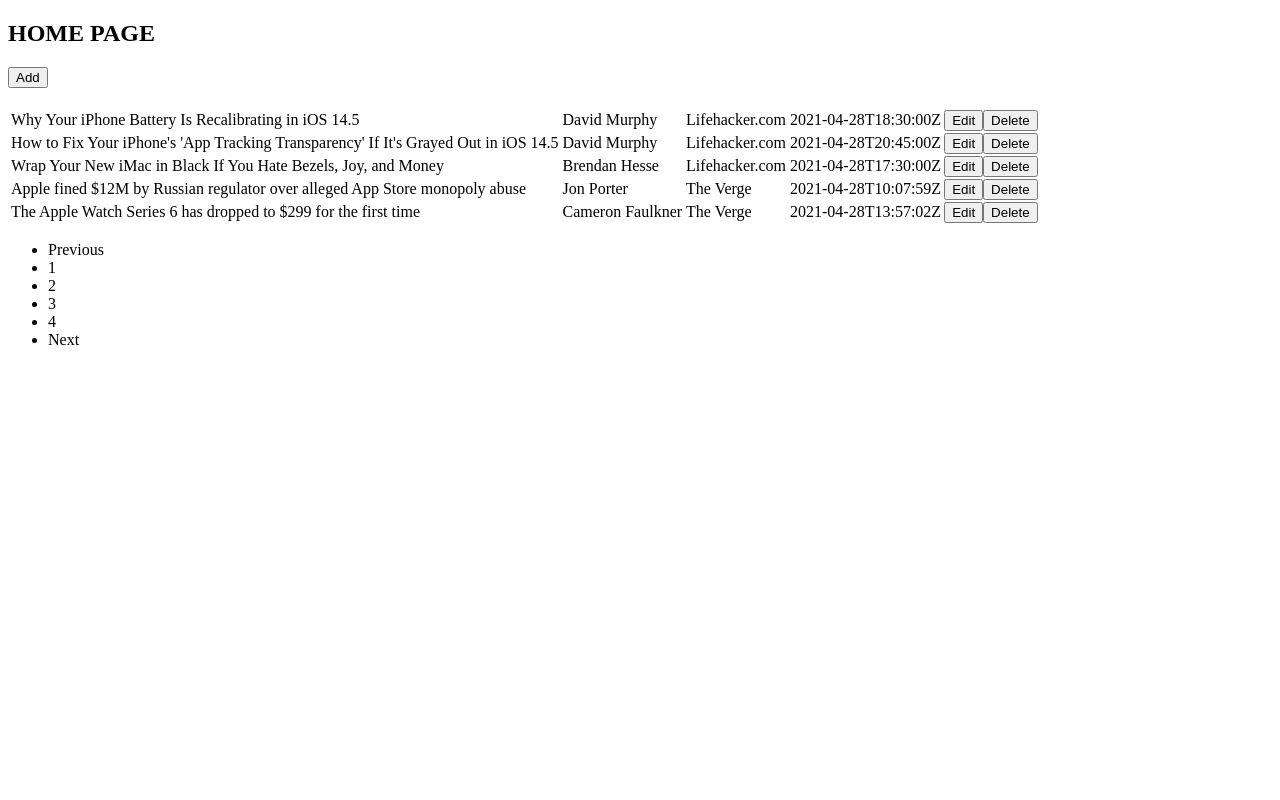
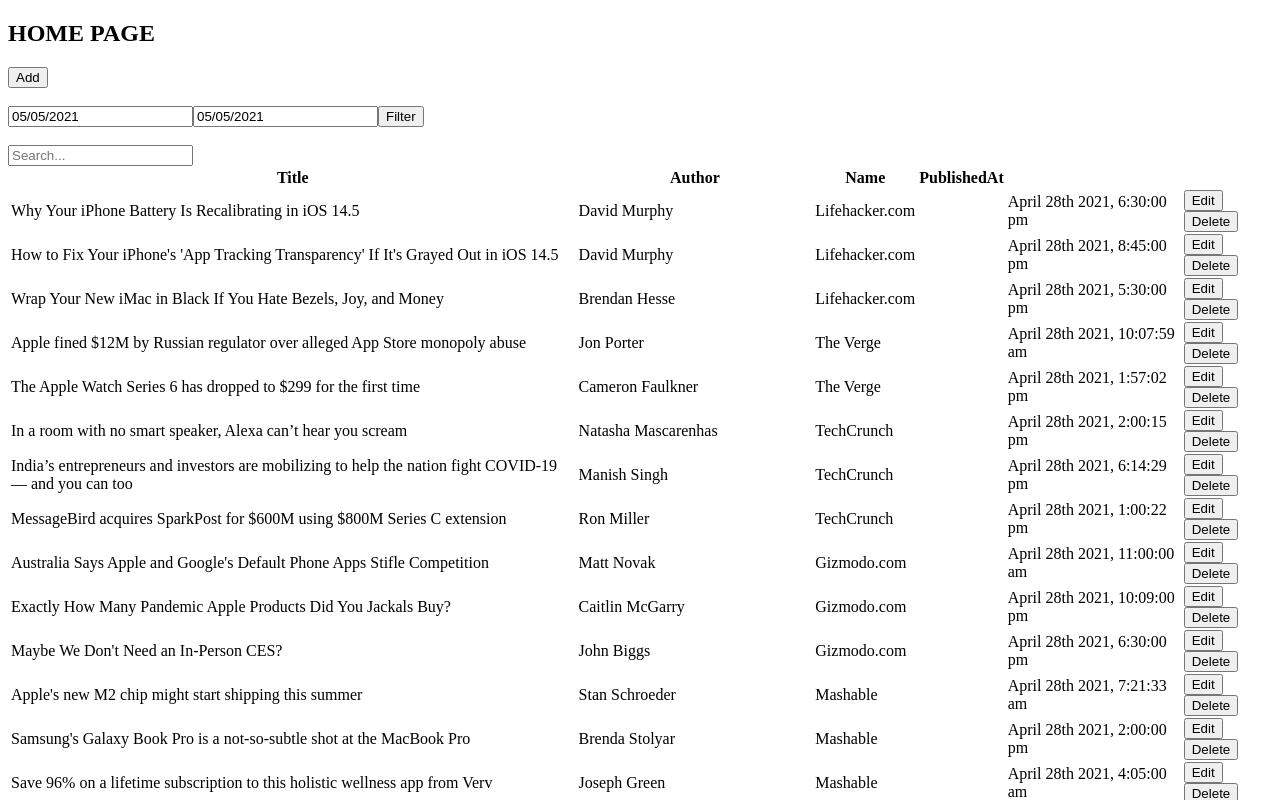
Before and after one commit to MittuThakkar21/newsDemoapp, a React (Create React App) app: page / in a window 1280 px wide. Shown: the top 800 px of the page. Built offline with nearby package versions, Linux system fonts and the light colour scheme.

Commit message:
pagination added

```diff
--- a/src/components/Home.js
+++ b/src/components/Home.js
@@ -1,10 +1,10 @@
 import React, { useEffect, useState } from 'react'
-// import { useDispatch, useSelector } from 'react-redux'
+import { useDispatch } from 'react-redux'
 import { Link } from 'react-router-dom'
 import { deleteNews } from '../Actions/Action'
-import { connect, useDispatch } from 'react-redux';
+import { connect } from 'react-redux';
 // import { fetchNewsData } from '../Actions/Action';
-// import Search from './Search';
+import Search from './Search';
 import JSONDATA from '../Data/data.json'
 import ReactPaginate from 'react-paginate';
 
@@ -15,20 +15,20 @@
     const PER_PAGE = 5;
     const dispatch = useDispatch();
 
-    const [data, setData] = useState(JSONDATA);
+    // const [data, setData] = useState(JSONDATA);
     const [currentPage, setCurrentPage] = useState(0);
 
     const offset = currentPage * PER_PAGE;
-    const pageCount = Math.ceil(data.length / PER_PAGE);
+    const pageCount = Math.ceil(news.length / PER_PAGE);
 
     function handlePageClick({ selected: selectedPage }) {
         setCurrentPage(selectedPage);
     }
 
-    useEffect(() => {
-        // fetchNewsData()
-        setData(JSONDATA)
-    }, [])
+    // useEffect(() => {
+    //     // fetchNewsData()
+    //     setData(JSONDATA)
+    // }, [])
 
     return (
         news.loading ? (
@@ -40,7 +40,7 @@
                 <h2>HOME PAGE</h2>
                 <Link to='/add'><button type="button">Add</button></Link><br /><br />
 
-                {/* <Search /> */}
+                <Search />
                 <table className="table">
                     <thead>
                         <tr>
@@ -53,7 +53,7 @@
                         </tr>
                     </thead>
 
-                    {JSONDATA.slice(offset, offset + PER_PAGE).map((ele = {}, id) => {
+                    {news.slice(offset, offset + PER_PAGE).map((ele = {}, id) => {
                         {/* console.log(JSONDATA) */ }
                         return (
                             <tr key={ele.id}>
--- a/src/components/Search.js
+++ b/src/components/Search.js
@@ -13,12 +13,12 @@
     const [endDate, setEndDate] = useState(new Date());
     const [isFilter, setIsFilter] = useState(false);
 
-    const dispatch = UseDispatch();
+    const dispatch = useDispatch();
     // console.log('start date' ,startDate);
     const renderFilterData = () => {
         let filteredData = JSONDATA.filter((val) => {
 
-            if (searchtitle === "") {
+            if (searchtitle == "") {
                 return val
             } else if (val.title.toLowerCase().includes(searchtitle.toLowerCase())) {
                 return val
```
